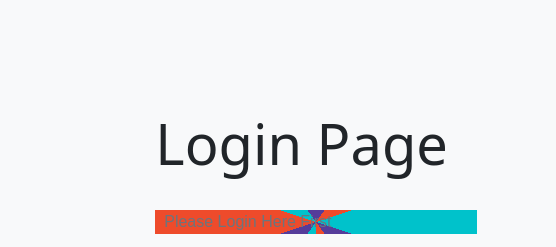
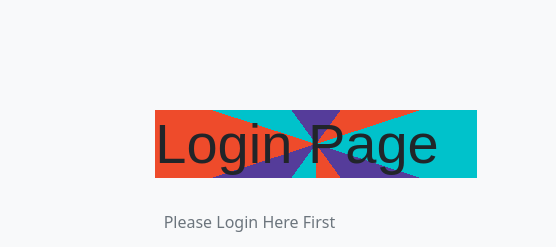
Before and after one commit to req-bot/Validator, a plain HTML site: page index.html in a window 1280 px wide. Shown: the part 81-328 px from the top of the page, 644-1200 px from the left. Drawn offline with nearby package versions, Linux system fonts and the light colour scheme.

Commit message:
font-family

```diff
--- a/index.html
+++ b/index.html
@@ -48,10 +48,10 @@
                     <div class="container">
                         <div class="row">
                             <div class="col-lg-10 col-xl-7 mx-auto">
-                                <h3 class="display-4">Login Page</h3>
+                                <h3 class="display-4" style="font-family: 'Asap', sans-serif;background-image:repeating-conic-gradient(#553c9a 0%, #553c9a 10%, #ee4b2b 10%, #ee4b2b 20%,
+                                #00c2cb 20%, #00c2cb 30%);">Login Page</h3>
                                 <br>
-                                <p class="text-muted mb-3" style="font-family:sans-serif;background-image:repeating-conic-gradient(#553c9a 0%, #553c9a 10%, #ee4b2b 10%, #ee4b2b 20%,
-                                #00c2cb 20%, #00c2cb 30%);"> &nbsp Please Login Here First</p>
+                                <p class="text-muted mb-3"> &nbsp Please Login Here First</p>
                                 <form>
                                     <div class="form-group mb-4">
                                         <input id="inputEmail" type="email" placeholder="Email address" required=""
```
